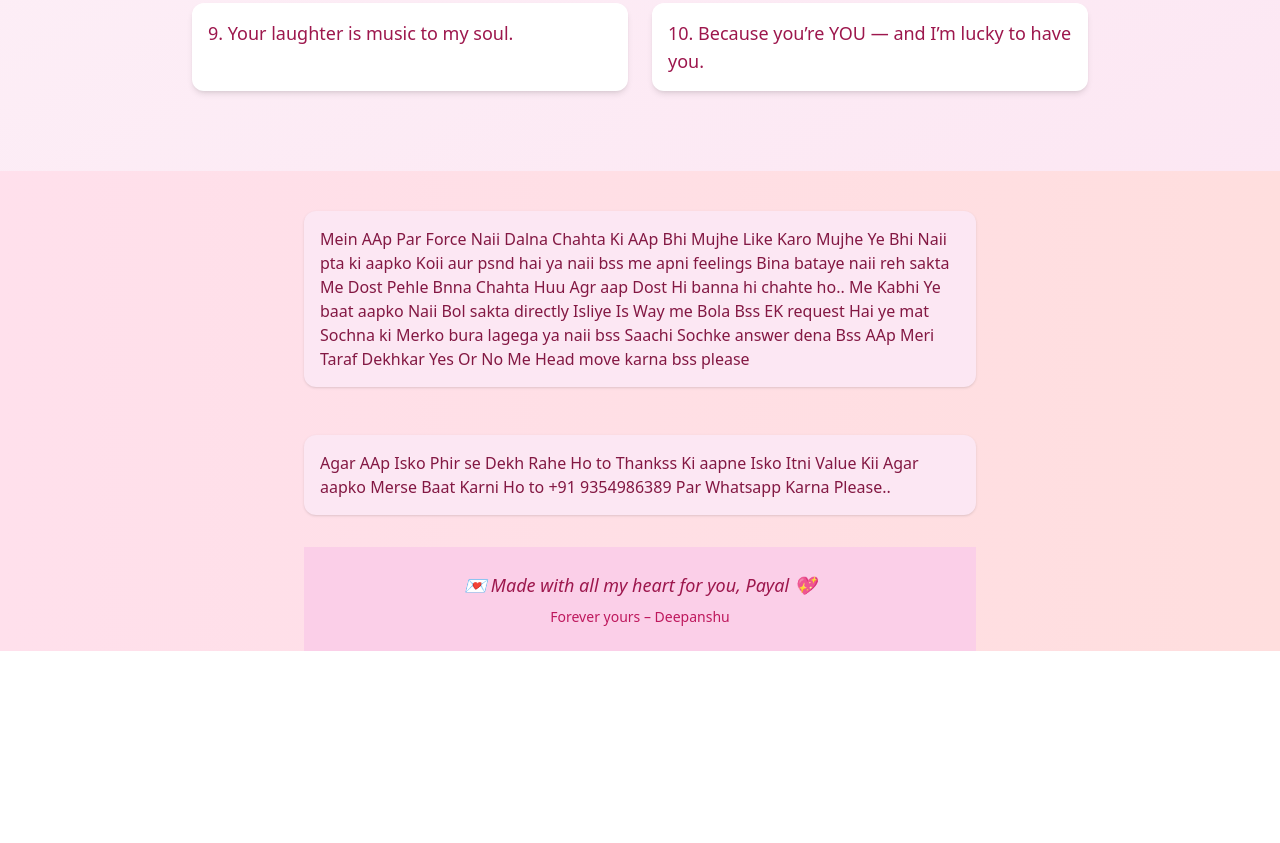
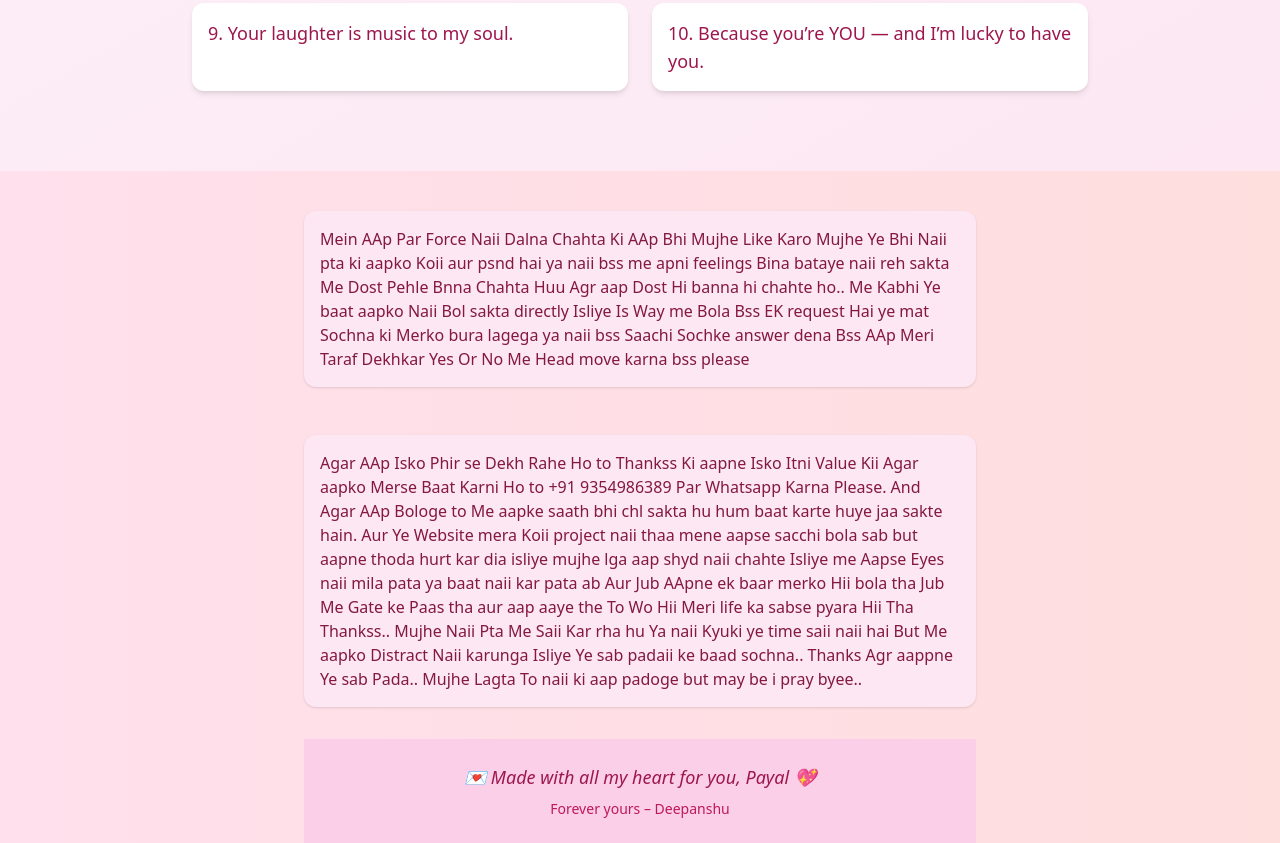
Before and after one commit to mukuldev-official/Payal, a plain HTML site: page index.html in a window 1280 px wide. Shown: the part 5147-5990 px from the top of the page. Before the commit the page ends 5798 px from the top, so only its background shows below. Drawn offline with nearby package versions, Linux system fonts and the light colour scheme.

Commit message:
Update index.html

```diff
--- a/index.html
+++ b/index.html
@@ -287,7 +287,7 @@
 
   </div>
   <div class="space-y-8 mt-10 max-w-2xl mx-auto mb-12">
-    <div class="bg-pink-100 p-4 rounded-xl shadow flex items-center gap-2">Agar AAp Isko Phir se Dekh Rahe Ho to Thankss Ki aapne Isko Itni Value Kii Agar aapko Merse Baat Karni Ho to +91 9354986389 Par Whatsapp Karna Please..
+    <div class="bg-pink-100 p-4 rounded-xl shadow flex items-center gap-2">Agar AAp Isko Phir se Dekh Rahe Ho to Thankss Ki aapne Isko Itni Value Kii Agar aapko Merse Baat Karni Ho to +91 9354986389 Par Whatsapp Karna Please. And Agar AAp Bologe to Me aapke saath bhi chl sakta hu hum baat karte huye jaa sakte hain. Aur Ye Website mera Koii project naii thaa mene aapse sacchi bola sab but aapne thoda hurt kar dia isliye mujhe lga aap shyd naii chahte Isliye me Aapse Eyes naii mila pata ya baat naii kar pata ab Aur Jub AApne ek baar merko Hii bola tha Jub Me Gate ke Paas tha aur aap aaye the To Wo Hii Meri life ka sabse pyara Hii Tha Thankss.. Mujhe Naii Pta Me Saii Kar rha hu Ya naii Kyuki ye time saii naii hai But Me aapko Distract Naii karunga Isliye Ye sab padaii ke baad sochna.. Thanks Agr aappne Ye sab Pada.. Mujhe Lagta To naii ki aap padoge but may be i pray byee..
 
 
 
```
